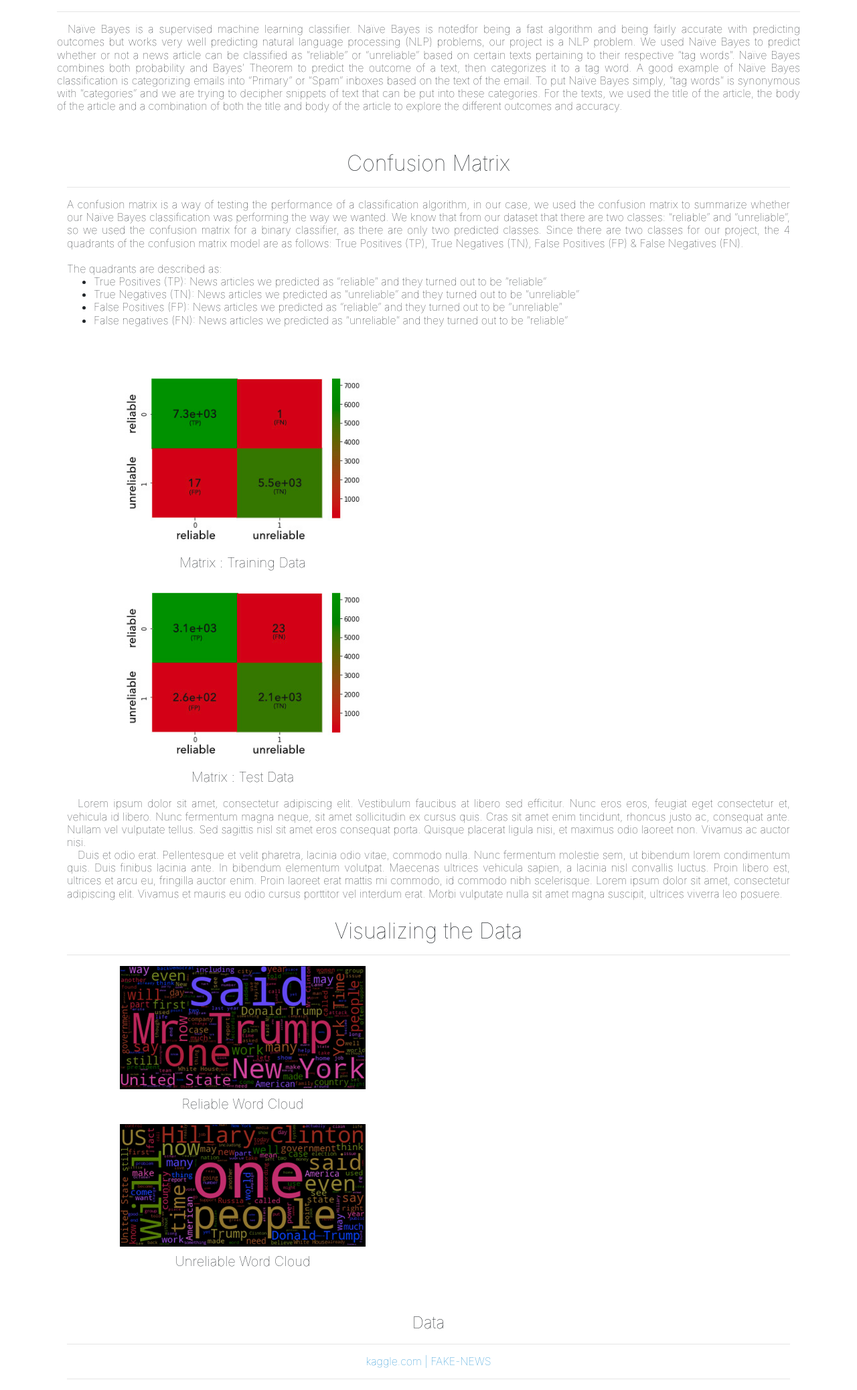
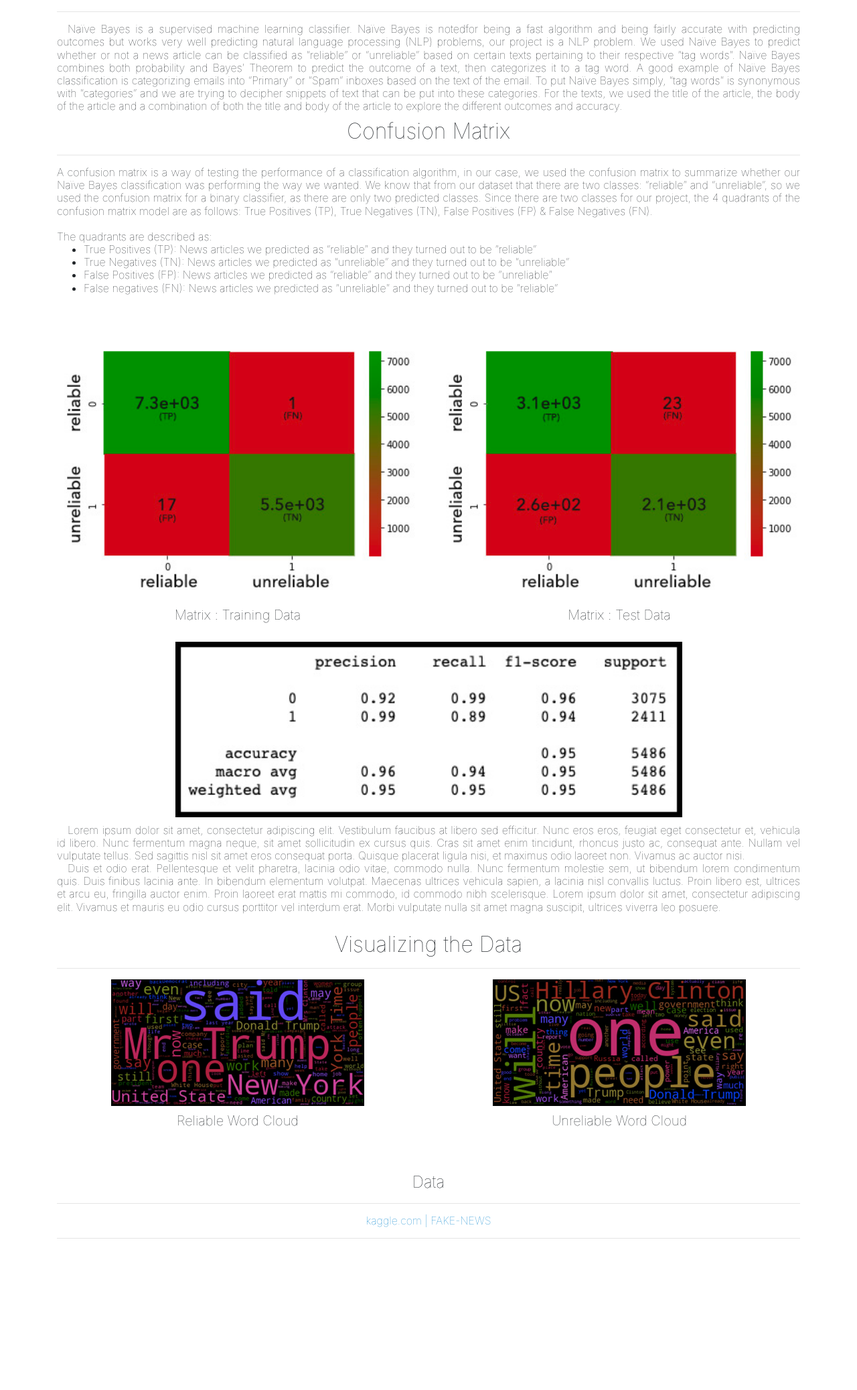
Before and after one commit to emilbello/newsish, a Flask app: page /about in a window 1280 px wide. Shown: the part 447-2522 px from the top of the page at 67% size. After the commit the page ends 2296 px from the top, so only its background shows below. Run offline with Flask 2, Linux system fonts and the light colour scheme; parts of the project's set-up code (start-up, migrations or seed data) failed here and were passed over; some libraries are stand-ins or nearby versions.

Commit message:
added text and matrix

```diff
--- a/static/css/style.css
+++ b/static/css/style.css
@@ -51,7 +51,13 @@
     margin-left: auto;
     margin-right: auto;
 }
-
+.centered-img-sbs {
+    display: block;
+    margin-left: auto;
+    margin-right: auto;
+    width: 100%;
+    /* padding: 10px; */
+}
 .centered-img {
     display: block;
     margin-left: auto;
--- a/templates/about.html
+++ b/templates/about.html
@@ -33,13 +33,14 @@
         <!-- PROJECT DESCRIPTION SECTION -->
         <div class="col-12" id="project-description-section"><h2 class="centered">Project description</h2><hr></div>
         <div class="col-12"><h6 class="article thin">&emsp;Lorem ipsum dolor sit amet, consectetur adipiscing elit. Vestibulum faucibus at libero sed efficitur. Nunc eros eros, feugiat eget consectetur et, vehicula id libero. Nunc fermentum magna neque, sit amet sollicitudin ex cursus quis. Cras sit amet enim tincidunt, rhoncus justo ac, consequat ante. Nullam vel vulputate tellus. Sed sagittis nisl sit amet eros consequat porta. Quisque placerat ligula nisi, et maximus odio laoreet non. Vivamus ac auctor nisi. <br>
-            &emsp;Duis et odio erat. Pellentesque et velit pharetra, lacinia odio vitae, commodo nulla. Nunc fermentum molestie sem, ut bibendum lorem condimentum quis. Duis finibus lacinia ante. In bibendum elementum volutpat. Maecenas ultrices vehicula sapien, a lacinia nisl convallis luctus. Proin libero est, ultrices et arcu eu, fringilla auctor enim. Proin laoreet erat mattis mi commodo, id commodo nibh scelerisque. Lorem ipsum dolor sit amet, consectetur adipiscing elit. Vivamus et mauris eu odio cursus porttitor vel interdum erat. Morbi vulputate nulla sit amet magna suscipit, ultrices viverra leo posuere.</h6><br><br></div>
+            &emsp;Duis et odio erat. Pellentesque et velit pharetra, lacinia odio vitae, commodo nulla. Nunc fermentum molestie sem, ut bibendum lorem condimentum quis. Duis finibus lacinia ante. In bibendum elementum volutpat. Maecenas ultrices vehicula sapien, a lacinia nisl convallis luctus. Proin libero est, ultrices et arcu eu, fringilla auctor enim. Proin laoreet erat mattis mi commodo, id commodo nibh scelerisque. Lorem ipsum dolor sit amet, consectetur adipiscing elit. Vivamus et mauris eu odio cursus porttitor vel interdum erat. Morbi vulputate nulla sit amet magna suscipit, ultrices viverra leo posuere.
+        </h6><br><br></div>
 
 
         <!-- NAÏVE BAYES SECTION -->
         <div class="col-12" id="naive-bayes-section"><h2 class="centered">Naïve Bayes Model</h2><hr></div>
         <div class="col-12"><h6 class="article thin">&emsp;Naïve Bayes is a supervised machine learning classifier. Naïve Bayes is notedfor being a fast algorithm and being fairly accurate with predicting outcomes but works very well predicting natural language processing (NLP) problems, our project is a NLP problem. We used Naïve Bayes to predict whether or not a news article can be classified as “reliable” or “unreliable” based on certain texts pertaining to their respective “tag words”. Naïve Bayes combines both probability and Bayes’ Theorem to predict the outcome of a text, then categorizes it to a tag word. A good example of Naïve Bayes classification is categorizing emails into “Primary” or “Spam” inboxes based on the text of the email. To put Naïve Bayes simply, “tag words” is synonymous with “categories” and we are trying to decipher snippets of text that can be put into these categories. For the texts, we used the title of the article, the body of the article and a combination of both the title and body of the article to explore the different outcomes and accuracy.</h6>
-        <br><br>
+        </div><br><br>
 
             <!-- MATRIX SECTION -->
         <div class="col-12" id="matrix-section"><h2 class="centered">Confusion Matrix</h2><hr></div>
@@ -52,16 +53,23 @@
             </ul>
             <br><br></h6>
         </div>
-            <div class="col-6">
-                <img class="centered-img" src="../static/assets/trainingdata-matrix.jpg" alt="training data matrix">
+
+        <div class="col-md-6">
+                <img class="centered-img-sbs" src="../static/assets/trainingdata-matrix.jpg" alt="training data matrix">
                 <h5 class="centered padding">Matrix : Training Data</h5>
-            </div>
-            <div class="col-6">
-                <img class="centered-img" src="../static/assets/testdata-matrix.jpg" alt="training data matrix">
+        </div>
+        <div class="col-md-6">
+                <img class="centered-img-sbs" src="../static/assets/testdata-matrix.jpg" alt="test data matrix">
                 <h5 class="centered padding">Matrix : Test Data</h5>
-            </div>
-            <div class="col-12"><h6 class="article thin">&emsp;Lorem ipsum dolor sit amet, consectetur adipiscing elit. Vestibulum faucibus at libero sed efficitur. Nunc eros eros, feugiat eget consectetur et, vehicula id libero. Nunc fermentum magna neque, sit amet sollicitudin ex cursus quis. Cras sit amet enim tincidunt, rhoncus justo ac, consequat ante. Nullam vel vulputate tellus. Sed sagittis nisl sit amet eros consequat porta. Quisque placerat ligula nisi, et maximus odio laoreet non. Vivamus ac auctor nisi. <br>
-                &emsp;Duis et odio erat. Pellentesque et velit pharetra, lacinia odio vitae, commodo nulla. Nunc fermentum molestie sem, ut bibendum lorem condimentum quis. Duis finibus lacinia ante. In bibendum elementum volutpat. Maecenas ultrices vehicula sapien, a lacinia nisl convallis luctus. Proin libero est, ultrices et arcu eu, fringilla auctor enim. Proin laoreet erat mattis mi commodo, id commodo nibh scelerisque. Lorem ipsum dolor sit amet, consectetur adipiscing elit. Vivamus et mauris eu odio cursus porttitor vel interdum erat. Morbi vulputate nulla sit amet magna suscipit, ultrices viverra leo posuere.<br><br></h6></div>
+        </div>
+
+        <div class="col-md-12">
+            <img class="centered-img padding" src="../static/assets/matrix-desc.jpg" alt="matrix description">
+        </div>
+
+        <div class="col-12"><h6 class="article thin">&emsp;Lorem ipsum dolor sit amet, consectetur adipiscing elit. Vestibulum faucibus at libero sed efficitur. Nunc eros eros, feugiat eget consectetur et, vehicula id libero. Nunc fermentum magna neque, sit amet sollicitudin ex cursus quis. Cras sit amet enim tincidunt, rhoncus justo ac, consequat ante. Nullam vel vulputate tellus. Sed sagittis nisl sit amet eros consequat porta. Quisque placerat ligula nisi, et maximus odio laoreet non. Vivamus ac auctor nisi. <br>
+                &emsp;Duis et odio erat. Pellentesque et velit pharetra, lacinia odio vitae, commodo nulla. Nunc fermentum molestie sem, ut bibendum lorem condimentum quis. Duis finibus lacinia ante. In bibendum elementum volutpat. Maecenas ultrices vehicula sapien, a lacinia nisl convallis luctus. Proin libero est, ultrices et arcu eu, fringilla auctor enim. Proin laoreet erat mattis mi commodo, id commodo nibh scelerisque. Lorem ipsum dolor sit amet, consectetur adipiscing elit. Vivamus et mauris eu odio cursus porttitor vel interdum erat. Morbi vulputate nulla sit amet magna suscipit, ultrices viverra leo posuere.
+                <br><br></h6></div>
 
         <!-- VISUALIZING SECTION -->
         <div class="col-12" id="word-cloud-section"><h2 class="centered">Visualizing the Data</h2><hr></div>
--- a/templates/index.html
+++ b/templates/index.html
@@ -41,11 +41,11 @@
         <!-- USER INPUT SECTION -->
         <div class="col-6">
             <h1 class="centered">IS YOUR NEWS RELIABLE?</h1>
-            <p class="centered">Inuput your own news article below</p>
+            <p class="centered">Input article text below</p>
             <hr>
 
               <form action ="{{url_for('run_model')}}" method= "post">
-                <input type ="text" name = "user_input"  placeholder = "user_input" required = "required" class="form-style"/>
+                <input type ="text" name = "user_input"  placeholder = "Article Text" required = "required" class="form-style"/>
                 <button type ="submit" class ="btn padding" id="submit-btn"> Submit</button>
               </form>
 
```
Also changed, not shown: static/assets/matrix-desc.jpg (added), static/assets/newsish-fav.png.
